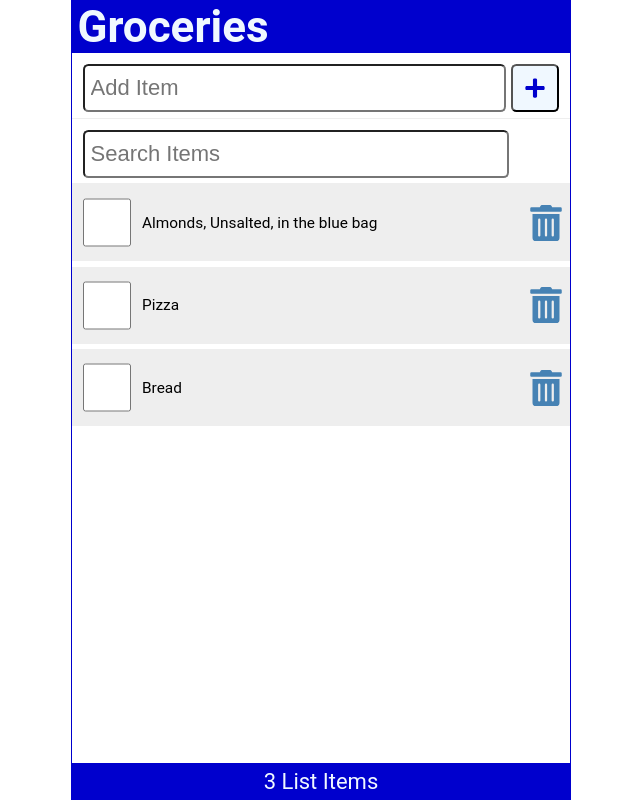
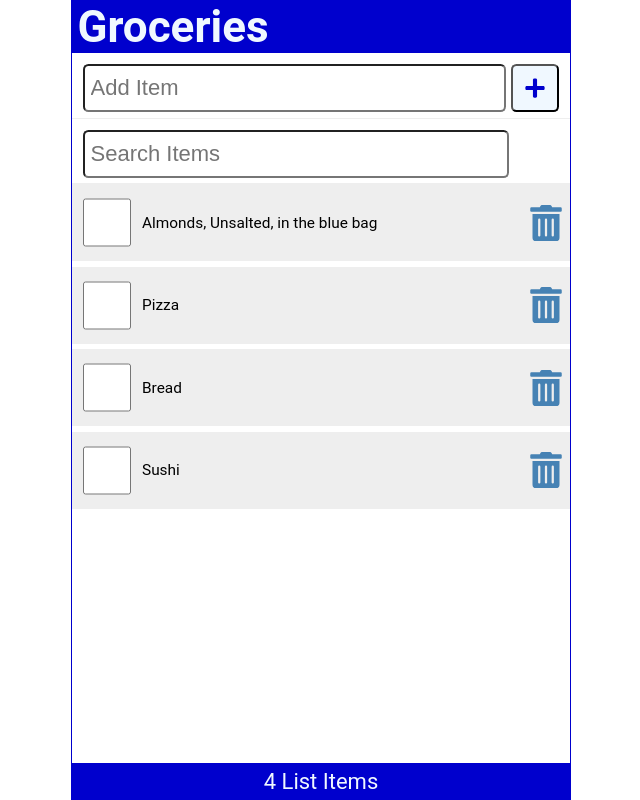
Before and after one commit to stellar-stack/Groceries-list-application-with-React, a React (Create React App) app: page / in a window 1280 px wide. Shown: the whole page, without its empty margins (319-959 px from the left). Built offline with nearby package versions, Linux system fonts and the light colour scheme; data requests are answered from the project's data file.

Commit message:
CRUD operations

```diff
--- a/data/db.json
+++ b/data/db.json
@@ -1,19 +1,28 @@
 {
   "item": [
     {
-      "id": 1,
+      "id": "1",
       "checked": false,
-      "item": "Almonds, Unsalted, in the blue bag"
+      "item": "Almonds, Unsalted, in the blue bag",
+      "Checked": false
     },
     {
-      "id": 2,
+      "id": "2",
       "checked": false,
-      "item": "Pizza"
+      "item": "Pizza",
+      "Checked": false
     },
     {
-      "id": 3,
+      "id": "3",
       "checked": false,
-      "item": "Bread"
+      "item": "Bread",
+      "Checked": false
+    },
+    {
+      "id": "311",
+      "check": false,
+      "item": "Sushi",
+      "Checked": false
     }
   ]
 }
--- a/src/App.js
+++ b/src/App.js
@@ -5,6 +5,7 @@ import AddItem from "./AddItems";
 import Content from "./constent";
 import Footer from "./Footer";
 import { useState, useEffect } from "react";
+import apiRequest from "./aoiRequest";
 
 function App() {
   const API_URL = "http://localhost:3500/item";
@@ -21,7 +22,6 @@ function App() {
         const response = await fetch(API_URL);
         if (!response.ok) throw Error("Did not received expected data");
         const listItems = await response.json();
-        console.log(listItems);
         setItems(listItems);
         setFetchError(null);
       } catch (err) {
@@ -33,28 +33,56 @@ function App() {
 
     setTimeout(() => {
       (async () => await fetchItems())();
-    }, 2000)
-
-
+    }, 2000);
   }, []);
 
-  const addItem = (item) => {
+  const addItem = async (item) => {
     const id = items.length ? items[items.length - 1].id + 1 : 1;
     const myNewItem = { id, check: false, item };
     const listItems = [...items, myNewItem];
     setItems(listItems);
+
+    const postOptions = {
+      method: 'POST',
+      headers: {
+        'Content-Type': 'application.json'
+      },
+      body: JSON.stringify(myNewItem)
+    }
+
+    const result = await apiRequest(API_URL, postOptions);
+
+    if(result) setFetchError(result);
   };
 
-  const handleCheck = (id) => {
+  const handleCheck = async (id) => {
     const listItems = items.map((item) =>
       item.id === id ? { ...item, checked: !item.checked } : item
     );
     setItems(listItems);
-  };
 
-  const handleDelete = (id) => {
+    const myItem = listItems.filter(item => item.id === id);
+    const updateOptions = {
+      method: 'PATCH',
+      headers: {
+        'content-Type': 'application/json'
+      },
+      body: JSON.stringify({ Checked: myItem[0].checked })
+    };
+    const reqUrl = `${API_URL}/${id}`;
+    const result = await apiRequest(reqUrl, updateOptions);
+    if (result) setFetchError(result)
+    }
+
+
+  const handleDelete = async (id) => {
     const listItems = items.filter((item) => item.id !== id);
     setItems(listItems);
+
+    const deleteOptions = { method: 'DELETE' };
+    const reqUrl = `${API_URL}/${id}`;
+    const result = await apiRequest(reqUrl, deleteOptions);
+    if (result) setFetchError(result)
   };
 
   const handleSubmit = (e) => {
--- /dev/null
+++ b/src/aoiRequest.js
@@ -0,0 +1,12 @@
+const apiRequest = async (url = "", optionsObj = null, errMsg = null) => {
+    try {
+        const response = await fetch(url, optionsObj);
+        if (!response.ok) throw Error("Please Reload The App");
+    } catch (err) {
+        errMsg = err.message;
+    } finally {
+        return errMsg;
+    }
+};
+
+export default apiRequest;
```
